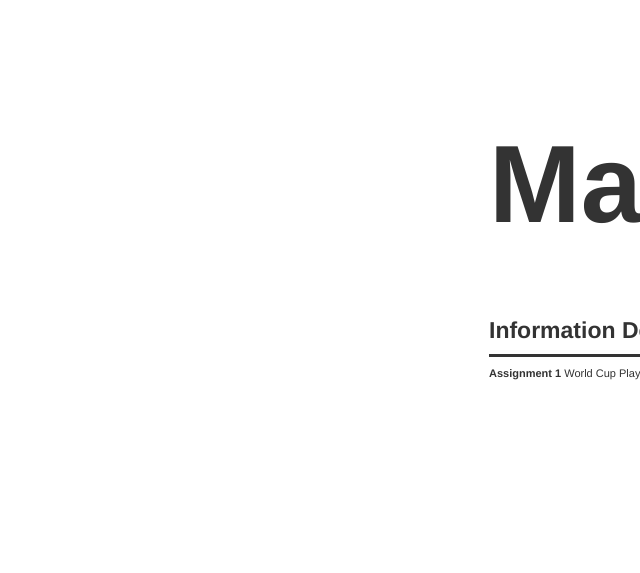
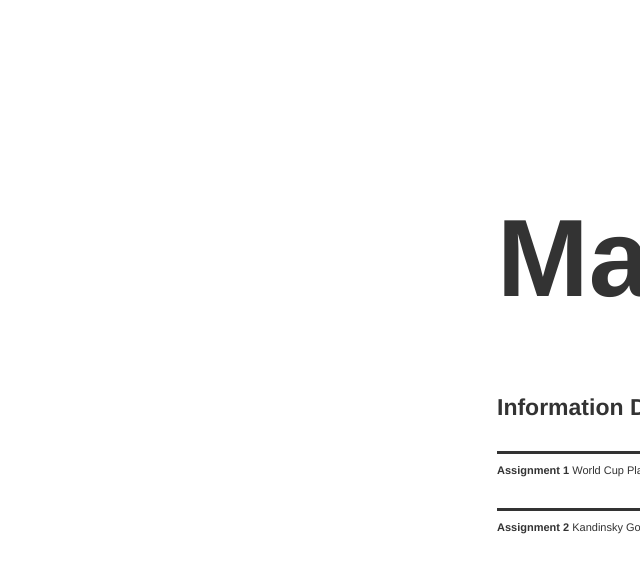
Before and after one commit to celluccim/celluccim.github.io, a Jekyll site: the page index.html, which Jekyll copies as it is, in a window 1280 px wide. Shown: the top 573 px of the page, without its empty margins (640-1280 px from the left). Built offline with Jekyll 4.4.1, drawn with Linux system fonts in a browser that asks for light colours.

Commit message:
updated home page with homework link

```diff
--- a/css/reset_rtl.css
+++ b/css/reset_rtl.css
@@ -1,6 +1,6 @@
 /* `XHTML, HTML4, HTML5 Reset
 ----------------------------------------------------------------------------------------------------*/
-
+/*
 a,
 abbr,
 acronym,
@@ -95,7 +95,7 @@
   margin: 0;
   padding: 0;
   font-size: 100%;
-}
+}*/
 
 html,
 body {
--- a/css/style.css
+++ b/css/style.css
@@ -51,10 +51,6 @@
   margin-top: 120px;
 }
 
-.information-title {
-	padding-bottom: 10px;
+#ass1 {
+  margin-top: 30px;
 }
-
-.header {
-	padding-bottom: 70px;
-}
--- a/index.html
+++ b/index.html
@@ -28,6 +28,16 @@
       </div>
       <!-- end .grid_6 -->
 
+      <div class="grid_6">
+      </div>
+      <!-- end .grid_6 -->
+
+       <div class="grid_6 prefix_6" id="ass2">
+        <p class="rulethick">
+          <b>Assignment 2</b> <a href="http://celluccim.github.io/hw2.html/">Kandinsky Google Doodle</a> </p>
+      </div>
+      <!-- end .grid_6 -->
+
 
     </div>
     <!-- end .container_12 -->
```
